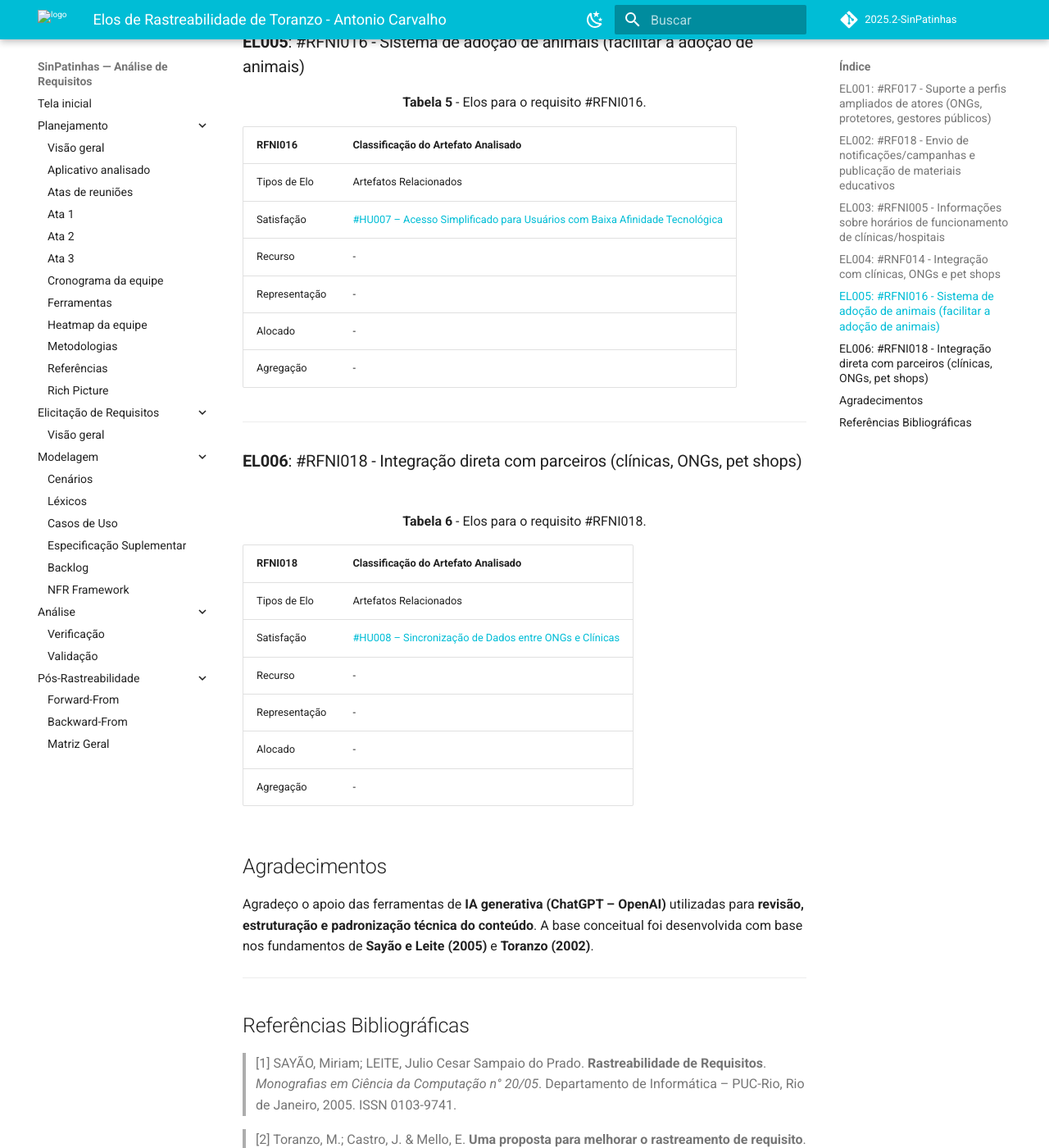
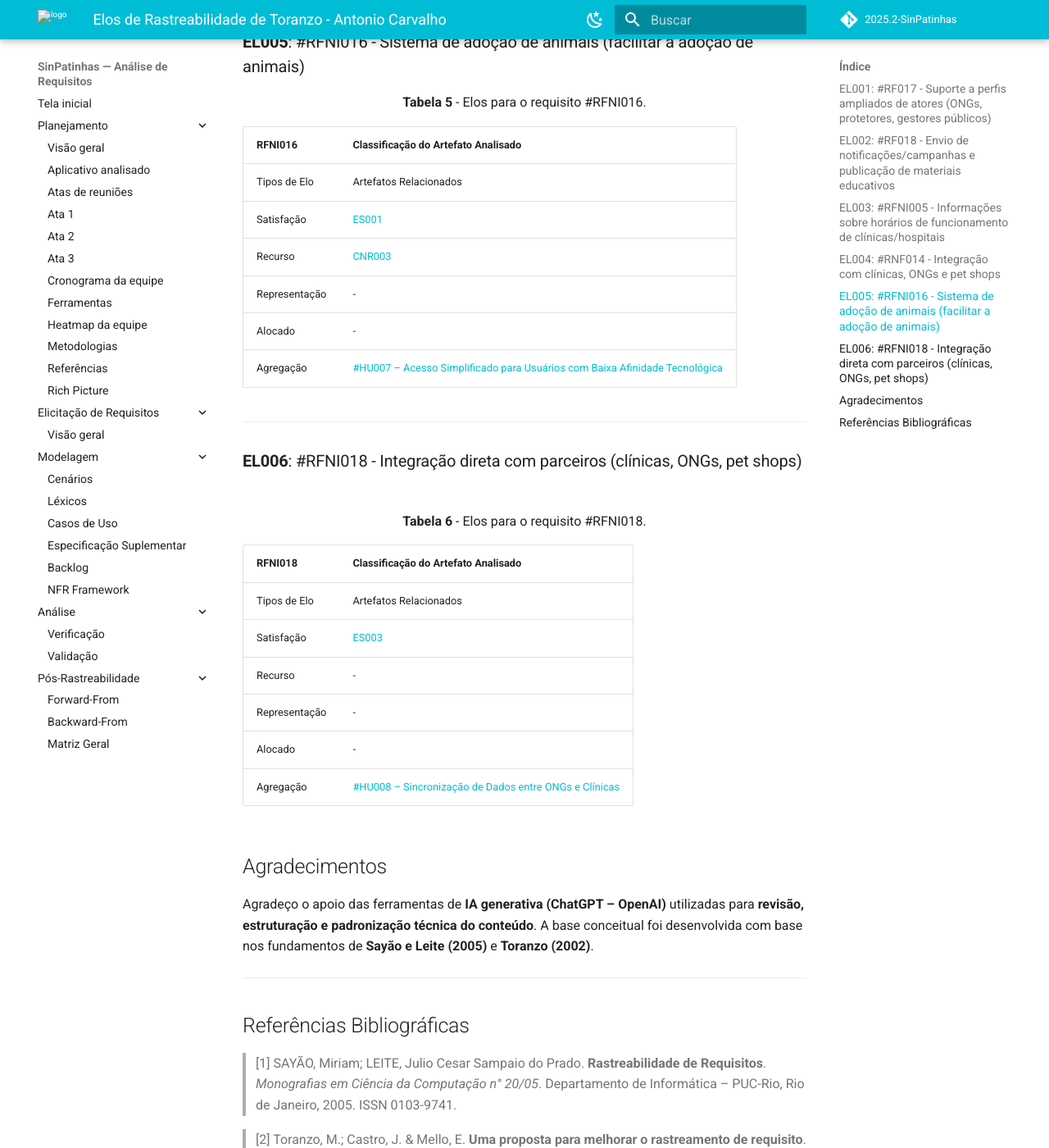
Before and after one commit to Requisitos-de-Software/2025.2-SinPatinhas, an MkDocs documentation site: the page built from docs/pos-rastreabilidade/unitarios/antonio/elos.md, in a window 1280 px wide and 1400 px high, scrolled down 2197 px. Shown: the whole window at 82% size. Built offline with MkDocs 1.6.1 and Material for MkDocs 9.7.7, drawn with Linux system fonts in a browser that asks for light colours; comment, search, counter and statistics services are not loaded.

```diff
--- a/docs/pos-rastreabilidade/unitarios/antonio/elos.md
+++ b/docs/pos-rastreabilidade/unitarios/antonio/elos.md
@@ -9,7 +9,7 @@
 |                  **RF017**              | **Classificação do Artefato Analisado** |
 | ---------------------------------------------------- | --------------------------------------- |
 |                     Tipos de Elo                     |       Artefatos Relacionados            |
-|                      Satisfação                      |  |
+|                      Satisfação                      | [ES001](../modelagem/gravacoes/antonio/especificacao.md) |
 |                       Recurso                        | - |
 |                    Representação                     | - |
 |                       Alocado                        | - |
@@ -77,11 +77,11 @@
 |                  **RFNI016**              | **Classificação do Artefato Analisado** |
 | ---------------------------------------------------- | --------------------------------------- |
 |                     Tipos de Elo                     |       Artefatos Relacionados            |
-|                      Satisfação                      | [#HU007 – Acesso Simplificado para Usuários com Baixa Afinidade Tecnológica](#hu007) |
-|                       Recurso                        | - |
+|                      Satisfação                      | [ES001](../modelagem/gravacoes/antonio/especificacao.md) |
+|                       Recurso                        | [CNR003](../modelagem/gravacoes/antonio/cenarios.md) |
 |                    Representação                     | - |
 |                       Alocado                        | - |
-|                      Agregação                       | - |
+|                      Agregação                       | [#HU007 – Acesso Simplificado para Usuários com Baixa Afinidade Tecnológica](#hu007) |
 
 ---
 
@@ -94,11 +94,11 @@
 |                  **RFNI018**              | **Classificação do Artefato Analisado** |
 | ---------------------------------------------------- | --------------------------------------- |
 |                     Tipos de Elo                     |       Artefatos Relacionados            |
-|                      Satisfação                      | [#HU008 – Sincronização de Dados entre ONGs e Clínicas](#hu008) |
+|                      Satisfação                      | [ES003](../modelagem/gravacoes/antonio/especificacao.md) |
 |                       Recurso                        | - |
 |                    Representação                     | - |
 |                       Alocado                        | - |
-|                      Agregação                       | - |
+|                      Agregação                       | [#HU008 – Sincronização de Dados entre ONGs e Clínicas](../modelagem/gravacoes/antonio/historias.md) |
 
 
 ## Agradecimentos
```
Also changed, not shown: other parts of docs/pos-rastreabilidade/unitarios/antonio/elos.md (+3 -3 lines), docs/_sidebar.md (+9 -8 lines).
